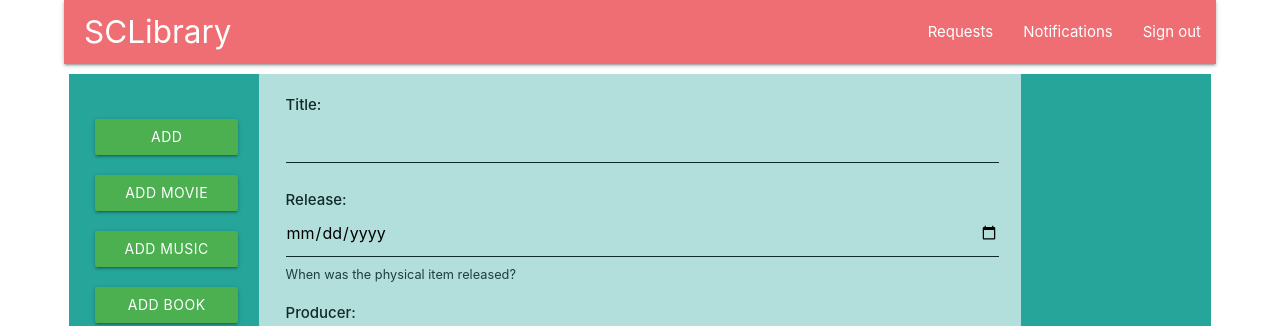
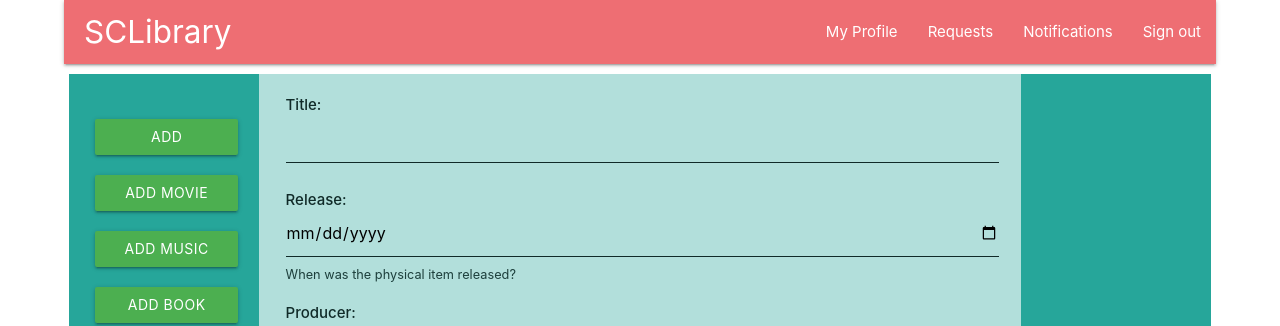
Before and after one commit to GKFire/CS476-Group-Project, a Django app: page /item/create/ in a window 1280 px wide. Shown: the top 326 px of the page. Run offline with Django 4.2, Linux system fonts and the light colour scheme; a user stored in the database is signed in; tables that the repository leaves empty hold one stand-in row (values such as "Sample post").

Commit message:
[T22] Add My Profile navigation to shared pages

```diff
--- a/program/sclibrary/templates/sclibrary/template_page_overview.html
+++ b/program/sclibrary/templates/sclibrary/template_page_overview.html
@@ -18,6 +18,7 @@
                     <a href="{% url 'home' %}" class="brand-logo">SCLibrary</a>
                     <ul id="nav-mobile" class="right hide-on-med-and-down">
                         {% if request.user.is_authenticated %}
+                        <li><a href="{% url 'home' %}">My Profile</a></li>
                         <li><a href="{% url 'myprofile-requests'%}">Requests</a></li>
 
                         {% if request.user.user_type == "BORROWER" %}
```
